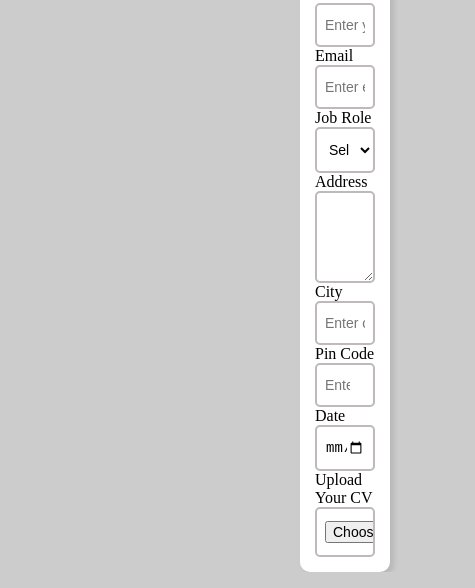
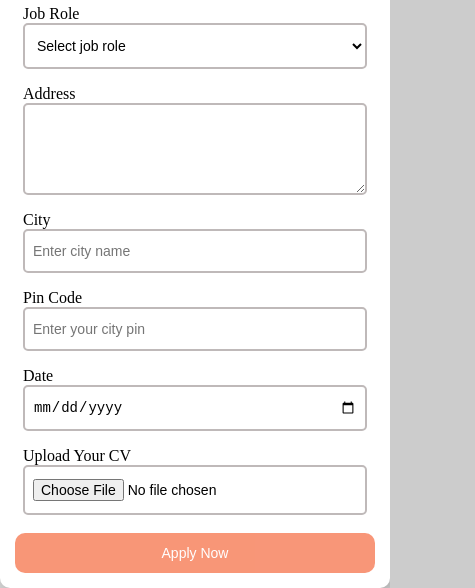
Before and after one commit to koushik-chowdhury/Web-Project, a plain HTML site: page form/index.html in a window 390 px wide. Shown: the part 289-877 px from the top of the page, 475 px wide, since content can reach past the window. Drawn offline with Linux system fonts and the light colour scheme.

Commit message:
add media query and button

```diff
--- a/form/index.html
+++ b/form/index.html
@@ -59,6 +59,9 @@
                     <input type="file" name="cv" id="cv">
                 </div>
             </div>
+            <div class="btn">
+                <button>Apply Now</button>
+            </div>
         </form>
     </div>
 </body>
--- a/form/media.css
+++ b/form/media.css
@@ -0,0 +1,8 @@
+@media(max-width:460px){
+    .container{
+        margin: 0;
+    }
+    .btn button{
+        width: 100%;
+    }
+}
--- a/form/style.css
+++ b/form/style.css
@@ -13,14 +13,16 @@ body{
     background-color: #ffffff;
     max-width: 600px;
     border-radius: 10px;
-    margin: 50px 0 0 300px;
+    margin: 35px 0 0 444px;
     padding: 15px;
     box-shadow: 4px 3px 5px rgba(1, 1, 1, 0.1);;
 }
 .field{
+    max-width: 600px;
     display: flex;
     flex-direction: column;
     outline: none;
+    padding: 8px;
 }
 input,
 select,
@@ -37,3 +39,28 @@ input:focus{
 textarea:focus{
     outline-color:#ff0000;
 }
+select:focus{
+    outline-color: red;
+}
+
+.btn{
+    display: flex;
+    justify-content: flex-end;
+    margin-top: 10px;
+}
+.btn button{
+    background-color: #f4511e;
+    border: none;
+    color: white;
+    padding: 12px 15px;
+    font-size: 14px;
+    opacity: 0.6;
+    transition: 0.3s;
+    text-decoration: none;
+    cursor: pointer;
+    border-radius: 10px;
+  }
+
+  .btn button:hover{
+    opacity: 1;
+}
```
